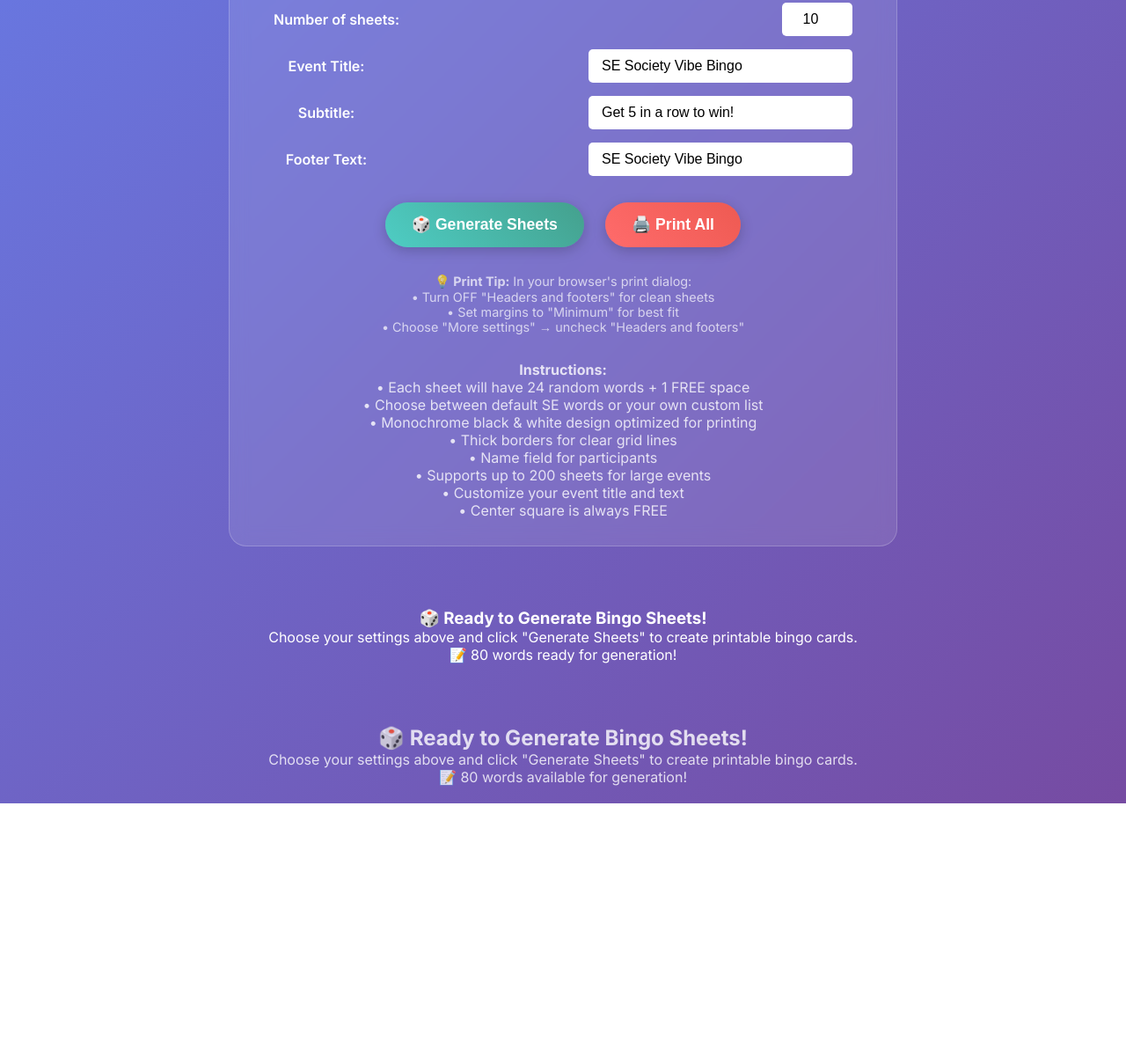
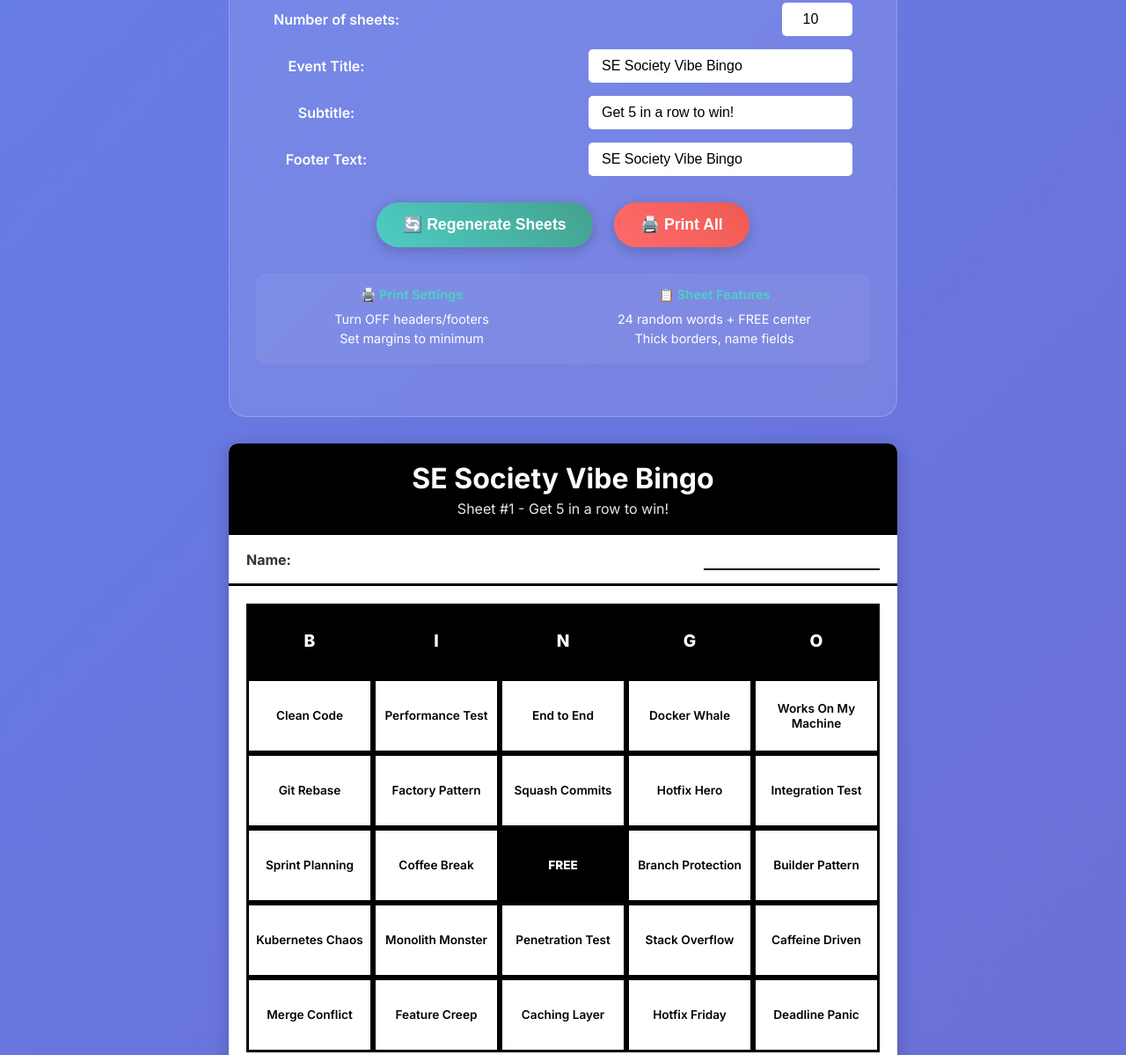
Before and after one commit to SuperZooper3/vibe-bingo, a plain HTML site: page pdf-generator.html in a window 1280 px wide. Shown: the part 405-1604 px from the top of the page at 88% size. Before the commit the page ends 1318 px from the top, so only its background shows below. Drawn offline with Linux system fonts and the light colour scheme.

Commit message:
eight vibe

```diff
--- a/pdf-generator.html
+++ b/pdf-generator.html
@@ -180,8 +180,13 @@
                 color: black;
             }
 
-            .generator-panel:first-child {
-                display: none;
+            .generator-panel {
+                display: none !important;
+            }
+
+            /* Hide the footer message during printing */
+            .generator-container > div:last-child {
+                display: none !important;
             }
 
             .bingo-sheet {
@@ -265,40 +270,32 @@
                 </div>
 
                 <div class="button-row">
-                    <button class="generate-btn" onclick="generateSheets()">🎲 Generate Sheets</button>
+                    <button class="generate-btn" onclick="generateSheets()">🔄 Regenerate Sheets</button>
                     <button class="generate-btn" onclick="printSheets()" style="background: linear-gradient(45deg, #ff6b6b, #ee5a52);">🖨️ Print All</button>
                 </div>
 
-                <div style="text-align: center; margin-top: 20px; color: rgba(255,255,255,0.7); font-size: 0.9rem;">
-                    <p><strong>💡 Print Tip:</strong> In your browser's print dialog:</p>
-                    <ul style="list-style: none; padding: 0;">
-                        <li>• Turn OFF "Headers and footers" for clean sheets</li>
-                        <li>• Set margins to "Minimum" for best fit</li>
-                        <li>• Choose "More settings" → uncheck "Headers and footers"</li>
-                    </ul>
+                <div style="background: rgba(255,255,255,0.05); border-radius: 10px; padding: 15px; margin-top: 20px;">
+                    <div style="display: grid; grid-template-columns: 1fr 1fr; gap: 20px; font-size: 0.9rem;">
+                        <div>
+                            <h4 style="margin-bottom: 10px; color: #4ecdc4;">🖨️ Print Settings</h4>
+                            <p style="margin: 5px 0;">Turn OFF headers/footers</p>
+                            <p style="margin: 5px 0;">Set margins to minimum</p>
+                        </div>
+                        <div>
+                            <h4 style="margin-bottom: 10px; color: #4ecdc4;">📋 Sheet Features</h4>
+                            <p style="margin: 5px 0;">24 random words + FREE center</p>
+                            <p style="margin: 5px 0;">Thick borders, name fields</p>
+                        </div>
+                    </div>
                 </div>
-            </div>
-
-            <div style="text-align: center; color: rgba(255,255,255,0.8);">
-                <p><strong>Instructions:</strong></p>
-                <ul style="list-style: none; padding: 0;">
-                    <li>• Each sheet will have 24 random words + 1 FREE space</li>
-                    <li>• Choose between default SE words or your own custom list</li>
-                    <li>• Monochrome black & white design optimized for printing</li>
-                    <li>• Thick borders for clear grid lines</li>
-                    <li>• Name field for participants</li>
-                    <li>• Supports up to 200 sheets for large events</li>
-                    <li>• Customize your event title and text</li>
-                    <li>• Center square is always FREE</li>
-                </ul>
             </div>
         </div>
 
         <div id="sheetsContainer"></div>
 
-        <div style="text-align: center; margin-top: 30px; color: rgba(255,255,255,0.8);">
-            <h2>🎲 Ready to Generate Bingo Sheets!</h2>
-            <p>Choose your settings above and click "Generate Sheets" to create printable bingo cards.</p>
+        <div class="footer-message" style="text-align: center; margin-top: 30px; color: rgba(255,255,255,0.8);">
+            <h2>🎯 Sheets Auto-Generated!</h2>
+            <p>Adjust settings above to automatically update sheets, then click "Print All" when ready.</p>
             <p>📝 <span id="availableWords">80</span> words available for generation!</p>
         </div>
     </div>
--- a/pdf-script.js
+++ b/pdf-script.js
@@ -202,6 +202,8 @@ class BingoSheetGenerator {
                 }
                 htmlContent += this.generateSheetHTML(sheet, i, customization);
             }
+
+            // Only add sheets to container, no extra text
             container.innerHTML = htmlContent;
             console.log(`✅ Generated ${count} unique bingo sheets!`);
         }, count > 50 ? 100 : 0);
@@ -406,6 +408,9 @@ document.addEventListener('DOMContentLoaded', () => {
         customWordsList.addEventListener('input', updateWordCount);
     }
 
+    // Auto-generate when settings change
+    setupAutoGeneration();
+
     // Load any saved custom words
     loadCustomWords();
     updateAvailableWordCount();
@@ -413,13 +418,48 @@ document.addEventListener('DOMContentLoaded', () => {
     // Initialize default word count display
     document.getElementById('defaultWordCount').textContent = getDefaultWords().length;
 
-    // Start with empty container - let user generate sheets as needed
-    const container = document.getElementById('sheetsContainer');
-    container.innerHTML = `
-        <div style="text-align: center; color: white; padding: 40px;">
-            <h3>🎲 Ready to Generate Bingo Sheets!</h3>
-            <p>Choose your settings above and click "Generate Sheets" to create printable bingo cards.</p>
-            <p>📝 <span id="currentWordCount">${getDefaultWords().length}</span> words ready for generation!</p>
-        </div>
-    `;
+    // Auto-generate initial sheets
+    generateSheets();
 });
+
+function setupAutoGeneration() {
+    // Auto-generate when any setting changes
+    const autoTriggerElements = [
+        'sheetCount',
+        'eventTitle',
+        'eventSubtitle',
+        'footerText'
+    ];
+
+    autoTriggerElements.forEach(id => {
+        const element = document.getElementById(id);
+        if (element) {
+            element.addEventListener('input', () => {
+                // Debounce to avoid too many rapid generations
+                clearTimeout(window.autoGenTimer);
+                window.autoGenTimer = setTimeout(generateSheets, 500);
+            });
+        }
+    });
+
+    // Auto-generate when word source changes
+    const wordSourceInputs = document.querySelectorAll('input[name="wordSource"]');
+    wordSourceInputs.forEach(input => {
+        input.addEventListener('change', () => {
+            setTimeout(generateSheets, 100); // Small delay for UI update
+        });
+    });
+
+    // Auto-generate when custom words change
+    const customWordsList = document.getElementById('customWordsList');
+    if (customWordsList) {
+        customWordsList.addEventListener('input', () => {
+            clearTimeout(window.customWordsTimer);
+            window.customWordsTimer = setTimeout(() => {
+                if (document.querySelector('input[name="wordSource"]:checked').value === 'custom') {
+                    generateSheets();
+                }
+            }, 1000); // Longer delay for typing
+        });
+    }
+}
--- a/script.js
+++ b/script.js
@@ -93,6 +93,7 @@ class BingoGame {
         this.bindEvents();
         this.loadCustomWords();
         this.loadGameState();
+        this.updateHistory(); // Ensure history loads on startup
         this.updateStats();
         this.setupBallAnimation();
 
@@ -334,6 +335,9 @@ class BingoGame {
                     const lastCalled = this.calledWords[this.calledWords.length - 1];
                     this.wordDisplay.textContent = lastCalled.word.toUpperCase();
                     this.spinnerWord.textContent = lastCalled.word.toUpperCase();
+
+                    // Hot load the history display
+                    this.updateHistory();
                 }
 
                 // Update button text
--- a/style.css
+++ b/style.css
@@ -105,8 +105,8 @@ main {
     width: 400px;
     height: 400px;
     border-radius: 50%;
-    background: linear-gradient(45deg, #ff0000, #ff7f00, #ffff00, #00ff00, #0000ff, #4b0082, #9400d3, #ff1493, #00ffff, #ff69b4, #32cd32, #ffa500);
-    background-size: 800% 800%;
+    background: linear-gradient(45deg, #ff6b6b, #4ecdc4, #45b7d1, #96ceb4, #ffeaa7, #fd79a8, #6c5ce7);
+    background-size: 200% 200%;
     margin: 0 auto 30px;
     display: flex;
     align-items: center;
@@ -116,7 +116,7 @@ main {
     box-shadow: 0 15px 50px rgba(0,0,0,0.4);
     transition: transform 0.3s ease;
     overflow: hidden;
-    animation: rainbow-explosion 1.5s ease-in-out infinite;
+    animation: subtle-rainbow 4s ease-in-out infinite;
 }
 
 .spinner.spinning {
@@ -286,7 +286,7 @@ main {
     border-radius: 50%;
     z-index: 10;
     box-shadow: 0 0 20px rgba(255, 255, 255, 0.9);
-    animation: ball-glow 0.5s ease-in-out infinite alternate;
+    animation: ball-glow 1s ease-in-out infinite alternate;
 }
 
 .bouncing-ball.ball-1 {
@@ -381,21 +381,15 @@ main {
 
 /* Animations */
 
-@keyframes rainbow-explosion {
+@keyframes subtle-rainbow {
     0% {
-        background-position: 0% 0%;
-    }
-    25% {
-        background-position: 100% 25%;
+        background-position: 0% 50%;
     }
     50% {
-        background-position: 200% 50%;
-    }
-    75% {
-        background-position: 300% 75%;
+        background-position: 100% 50%;
     }
     100% {
-        background-position: 400% 100%;
+        background-position: 0% 50%;
     }
 }
 
@@ -405,8 +399,8 @@ main {
         filter: brightness(1);
     }
     to {
-        transform: scale(1.1);
-        filter: brightness(1.3);
+        transform: scale(1.05);
+        filter: brightness(1.1);
     }
 }
 
```
